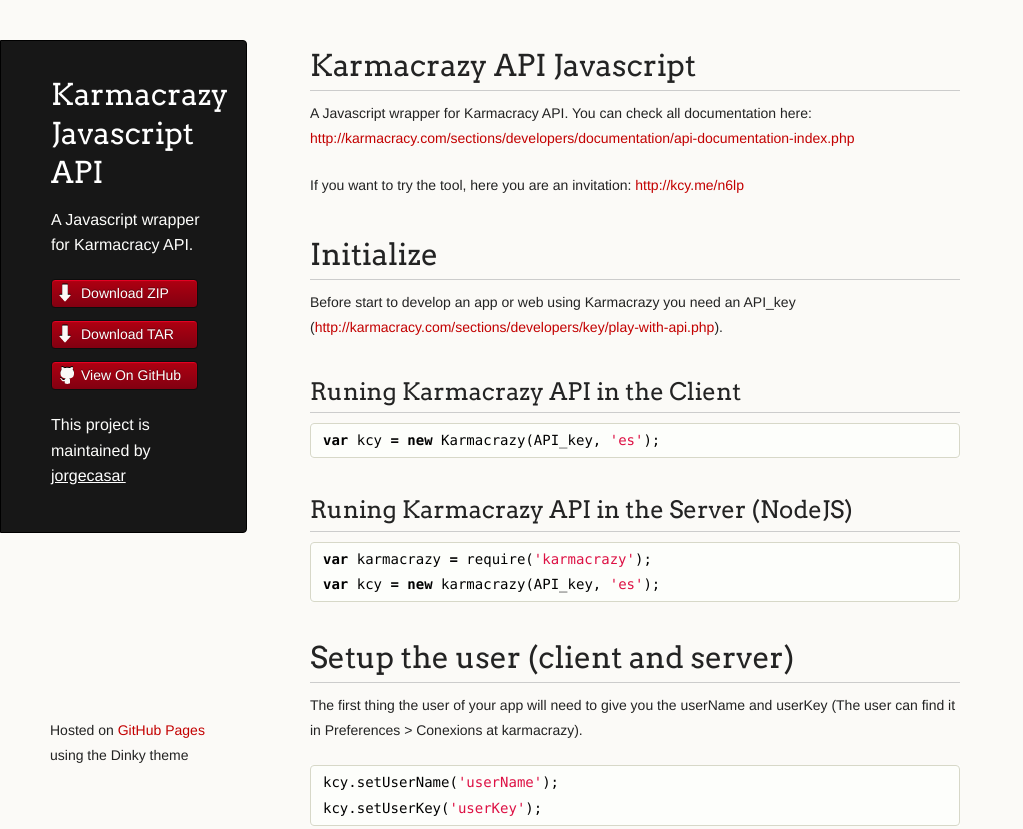
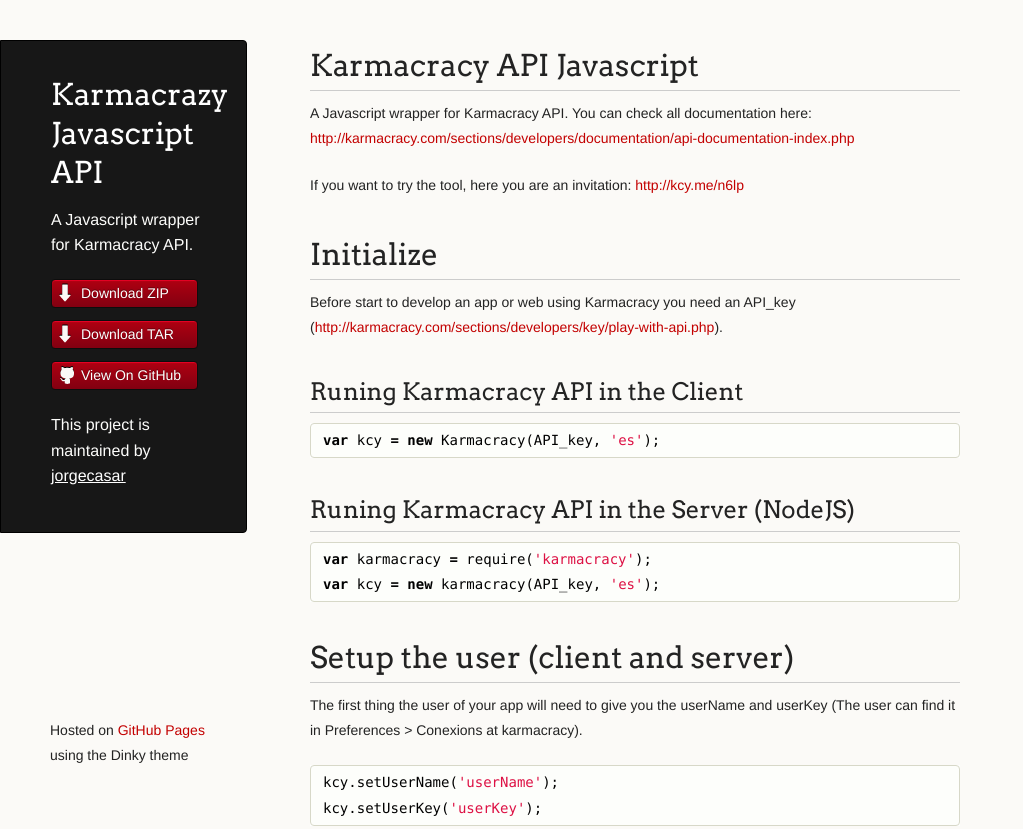
Before and after one commit to jorgecasar/karmacracy-javascript-api, a plain HTML site: page index.html in a window 1280 px wide. Shown: the top 829 px of the page, without its empty margins (0-1023 px from the left). Drawn offline with Linux system fonts and the light colour scheme.

```diff
--- a/index.html
+++ b/index.html
@@ -20,9 +20,9 @@
         <p class="header">A Javascript wrapper for Karmacracy API.</p>
 
         <ul>
-          <li class="download"><a class="buttons" href="https://github.com/jorgecasar/Karmacrazy-Javascript-API/zipball/master">Download ZIP</a></li>
-          <li class="download"><a class="buttons" href="https://github.com/jorgecasar/Karmacrazy-Javascript-API/tarball/master">Download TAR</a></li>
-          <li><a class="buttons github" href="https://github.com/jorgecasar/Karmacrazy-Javascript-API">View On GitHub</a></li>
+          <li class="download"><a class="buttons" href="https://github.com/jorgecasar/karmacracy-javascript-api/zipball/master">Download ZIP</a></li>
+          <li class="download"><a class="buttons" href="https://github.com/jorgecasar/karmacracy-javascript-api/tarball/master">Download TAR</a></li>
+          <li><a class="buttons github" href="https://github.com/jorgecasar/karmacracy-javascript-api">View On GitHub</a></li>
         </ul>
 
         <p class="header">This project is maintained by <a class="header name" href="https://github.com/jorgecasar">jorgecasar</a></p>
@@ -31,7 +31,7 @@
       </header>
       <section>
         <h1>
-<a name="karmacrazy-api-javascript" class="anchor" href="#karmacrazy-api-javascript"><span class="octicon octicon-link"></span></a>Karmacrazy API Javascript</h1>
+<a name="karmacracy-api-javascript" class="anchor" href="#karmacracy-api-javascript"><span class="octicon octicon-link"></span></a>Karmacracy API Javascript</h1>
 
 <p>A Javascript wrapper for Karmacracy API. You can check all documentation here: <a href="http://karmacracy.com/sections/developers/documentation/api-documentation-index.php">http://karmacracy.com/sections/developers/documentation/api-documentation-index.php</a></p>
 
@@ -40,25 +40,25 @@
 <h1>
 <a name="initialize" class="anchor" href="#initialize"><span class="octicon octicon-link"></span></a>Initialize</h1>
 
-<p>Before start to develop an app or web using Karmacrazy you need an API_key (<a href="http://karmacracy.com/sections/developers/key/play-with-api.php">http://karmacracy.com/sections/developers/key/play-with-api.php</a>). </p>
+<p>Before start to develop an app or web using Karmacracy you need an API_key (<a href="http://karmacracy.com/sections/developers/key/play-with-api.php">http://karmacracy.com/sections/developers/key/play-with-api.php</a>). </p>
 
 <h2>
-<a name="runing-karmacrazy-api-in-the-client" class="anchor" href="#runing-karmacrazy-api-in-the-client"><span class="octicon octicon-link"></span></a>Runing Karmacrazy API in the Client</h2>
+<a name="runing-karmacracy-api-in-the-client" class="anchor" href="#runing-karmacracy-api-in-the-client"><span class="octicon octicon-link"></span></a>Runing Karmacracy API in the Client</h2>
 
-<div class="highlight"><pre><span class="kd">var</span> <span class="nx">kcy</span> <span class="o">=</span> <span class="k">new</span> <span class="nx">Karmacrazy</span><span class="p">(</span><span class="nx">API_key</span><span class="p">,</span> <span class="s1">'es'</span><span class="p">);</span>
+<div class="highlight"><pre><span class="kd">var</span> <span class="nx">kcy</span> <span class="o">=</span> <span class="k">new</span> <span class="nx">Karmacracy</span><span class="p">(</span><span class="nx">API_key</span><span class="p">,</span> <span class="s1">'es'</span><span class="p">);</span>
 </pre></div>
 
 <h2>
-<a name="runing-karmacrazy-api-in-the-server-nodejs" class="anchor" href="#runing-karmacrazy-api-in-the-server-nodejs"><span class="octicon octicon-link"></span></a>Runing Karmacrazy API in the Server (NodeJS)</h2>
+<a name="runing-karmacracy-api-in-the-server-nodejs" class="anchor" href="#runing-karmacracy-api-in-the-server-nodejs"><span class="octicon octicon-link"></span></a>Runing Karmacracy API in the Server (NodeJS)</h2>
 
-<div class="highlight"><pre><span class="kd">var</span> <span class="nx">karmacrazy</span> <span class="o">=</span> <span class="nx">require</span><span class="p">(</span><span class="s1">'karmacrazy'</span><span class="p">);</span>
-<span class="kd">var</span> <span class="nx">kcy</span> <span class="o">=</span> <span class="k">new</span> <span class="nx">karmacrazy</span><span class="p">(</span><span class="nx">API_key</span><span class="p">,</span> <span class="s1">'es'</span><span class="p">);</span>
+<div class="highlight"><pre><span class="kd">var</span> <span class="nx">karmacracy</span> <span class="o">=</span> <span class="nx">require</span><span class="p">(</span><span class="s1">'karmacracy'</span><span class="p">);</span>
+<span class="kd">var</span> <span class="nx">kcy</span> <span class="o">=</span> <span class="k">new</span> <span class="nx">karmacracy</span><span class="p">(</span><span class="nx">API_key</span><span class="p">,</span> <span class="s1">'es'</span><span class="p">);</span>
 </pre></div>
 
 <h1>
 <a name="setup-the-user-client-and-server" class="anchor" href="#setup-the-user-client-and-server"><span class="octicon octicon-link"></span></a>Setup the user (client and server)</h1>
 
-<p>The first thing the user of your app will need to give you the userName and userKey (The user can find it in Preferences &gt; Conexions at karmacrazy).</p>
+<p>The first thing the user of your app will need to give you the userName and userKey (The user can find it in Preferences &gt; Conexions at karmacracy).</p>
 
 <div class="highlight"><pre><span class="nx">kcy</span><span class="p">.</span><span class="nx">setUserName</span><span class="p">(</span><span class="s1">'userName'</span><span class="p">);</span>
 <span class="nx">kcy</span><span class="p">.</span><span class="nx">setUserKey</span><span class="p">(</span><span class="s1">'userKey'</span><span class="p">);</span>
@@ -413,7 +413,7 @@
 
 <p>You can short a link using kcy.me, the Karmacracy.com shortener.</p>
 
-<div class="highlight"><pre><span class="nx">kcy</span><span class="p">.</span><span class="nx">shortLink</span><span class="p">({</span><span class="nx">url</span><span class="o">:</span> <span class="s1">'http://karmacrazy.com'</span><span class="p">},</span> <span class="nx">onError</span><span class="p">,</span> <span class="nx">onSuccess</span><span class="p">);</span>
+<div class="highlight"><pre><span class="nx">kcy</span><span class="p">.</span><span class="nx">shortLink</span><span class="p">({</span><span class="nx">url</span><span class="o">:</span> <span class="s1">'http://karmacracy.com'</span><span class="p">},</span> <span class="nx">onError</span><span class="p">,</span> <span class="nx">onSuccess</span><span class="p">);</span>
 </pre></div>
 
 <p>If all was right you get an object like this:</p>
```
Also changed, not shown: params.json (+1 -1 lines).
